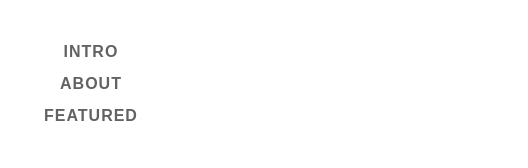
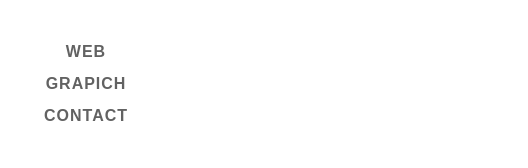
Before and after one commit to Emranul-Farhad/Company-portfolio-website, a React (Create React App) app: page / in a window 390 px wide. Shown: the top 168 px of the page, 528 px wide, since content can reach past the window. Built offline with nearby package versions, Linux system fonts and the light colour scheme.

Commit message:
responsive bug fix

```diff
--- a/src/Components/Contacts/Contact.css
+++ b/src/Components/Contacts/Contact.css
@@ -1,6 +1,6 @@
 .cont-input{
     outline: solid 2px #5e9e9f;
     padding: 12px 20px;
-    width: 100%;
+    width: 400px;
     border-radius: 5px;
 }
--- a/src/Components/Contacts/Contact.js
+++ b/src/Components/Contacts/Contact.js
@@ -32,9 +32,9 @@ const Contact = () => {
   {/* contact div */}
 
     <div>
-    <div className='mt-[50px]'>
+    <div className='mt-[50px] container mx-auto px-6'>
 
-            <div className='flex  justify-around items-center-center'>
+            <div className='flex flex-col gap-y-10 lg:flex-row lg:gap-y-0 justify-around items-center-center'>
                 <div className=''>
                     <div className=''>
 
--- a/src/Components/Design sloutions/Designsolutions.js
+++ b/src/Components/Design sloutions/Designsolutions.js
@@ -56,7 +56,7 @@ const Designsolutions = () => {
                     <span className='text-4xl uppercase font-bold common' > that you will get from us </span>  </p>
         </div>
         {/* grapich servcices detials */}
-        <div className='grid grid-cols-2 lg:grid-cols-3 container mx-auto px-6 lg:w-[1220px] gap-x-5 gap-y-7' >
+        <div className='grid grid-cols-1 md:grid-cols-2 lg:grid-cols-3 container mx-auto px-6 lg:w-[1220px] gap-x-5 gap-y-7' >
             {
                 logos.map(logo => <Solutions key={logo.id}  soldata={logo} ></Solutions>  )
             }
--- a/src/Components/Footer/Footer.js
+++ b/src/Components/Footer/Footer.js
@@ -3,7 +3,7 @@ import { FaDiscord, FaFacebook, FaTelegramPlane } from "react-icons/fa"
 
 const Footer = () => {
   return (
-    <div className='mt-[70px] bg-[#5e9e9f]'>
+    <div className='mt-[70px] bg-[#5e9e9f]' >
         <footer className="">
 			<div className="flex flex-col lg:flex-row justify-between container mx-auto px-6  py-12  ">
 				<div className="flex flex-col items-start w-1/2 box-border">
--- a/src/Components/Hero/Hero.js
+++ b/src/Components/Hero/Hero.js
@@ -7,9 +7,9 @@ const Hero = () => {
     <div className='hero'>
          <section className='flex flex-row lg:flex-col px-3 '>
             <ul className='intro'>
-                <li className='mt-2' >Intro</li>
-                <li className='mt-2' >about</li>
-                <li className='mt-2' >featured </li>
+                <li className='mt-2' > <a href="#Web"> Web</a> </li>
+                <li className='mt-2' > <a href="#Graph"> grapich </a> </li>
+                <li className='mt-2' > <a href="#Contact"> Contact</a> </li>
             </ul>
             <p className='mx-auto mt-[150px] lg:mt-[0px]  art uppercase text-center font-extrabold'>Just <br />
             <span>solu<span className='text-[#5e9e9f] '>t</span>ions</span> </p>
--- a/src/Components/Review/Review.js
+++ b/src/Components/Review/Review.js
@@ -55,7 +55,7 @@ const Review = () => {
     <div>
       <div className="mb-[50px]">
         <p
-          className="text-left px-6 container mx-auto
+          className="text-left px-7 container mx-auto
                 "
         >
           <span className="text-[#5e9e9f] font-extrabold uppercase text-[15px] ">
--- a/src/Pages/Pages.js
+++ b/src/Pages/Pages.js
@@ -17,7 +17,7 @@ const Pages = () => {
     <div>
        <Hero></Hero>
        {/*  */}
-       <div className='mt-[150px]'>
+       <div className='mt-[150px]' id='Web'>
         <Web></Web>
        </div>
        {/*  */}
@@ -25,7 +25,7 @@ const Pages = () => {
         <Service></Service>
        </div>
        {/*  */}
-       <div className='mt-[150px]'>
+       <div className='mt-[150px]' id='Graph'>
         <Designservice></Designservice>
        </div>
        <div className='mt-[120px]'>
@@ -35,10 +35,10 @@ const Pages = () => {
        <div className='mt-[150px]' >
         <Review></Review>
        </div>
-       <div className='mt-[90px]'>
+       <div className='mt-[90px]' id='Contact'>
         <Contact></Contact>
        </div>
-       <div className='mt-100px'>
+       <div className='mt-100px' id='Footer'>
         <Footer></Footer>
        </div>
     </div>
```
